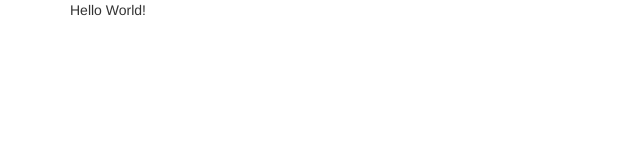
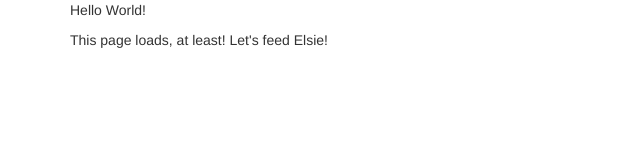
Before and after one commit to Allen-37F/feed-elsie, a website: page src/js/index.html in a window 1280 px wide. Shown: the whole page, without its empty margins (0-640 px from the left). Drawn offline with nearby package versions, Linux system fonts and the light colour scheme; files that its build step writes are made by us from their sources.

Commit message:
not working yet

```diff
--- a/src/js/index.html
+++ b/src/js/index.html
@@ -12,6 +12,7 @@
     <div class="container">
       <div ng-controller="mainController as mainCtrl">
         <p>{{ mainCtrl.greeting }}</p>
+        <p>This page loads, at least! Let's feed Elsie!</p>
       </div>
     </div>
     <!-- scripts -->
```
